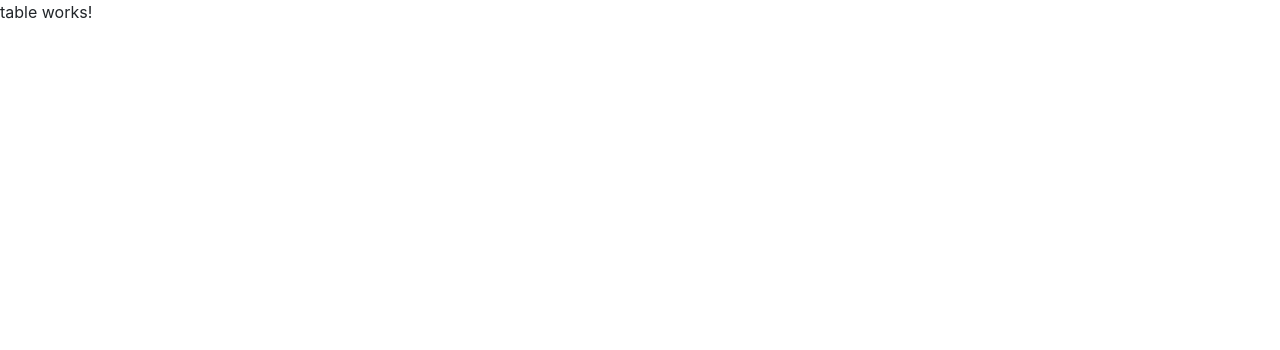
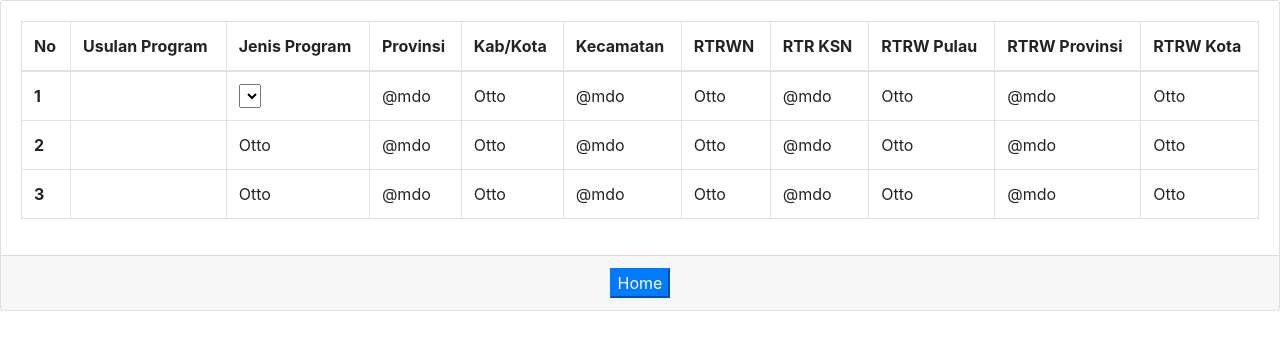
Before and after one commit to Nanra/sirena-app-demo, an Angular app: page /table in a window 1280 px wide. Shown: the top 350 px of the page. Built offline with nearby package versions, Linux system fonts and the light colour scheme.

Commit message:
:hammer: Add Page Table :hammer:

```diff
--- a/src/app/table/table.component.html
+++ b/src/app/table/table.component.html
@@ -1,3 +1,76 @@
-<p>
-  table works!
-</p>
+
+
+<div class="">
+</div>
+
+
+<div class="card">
+    <div class="card-body">
+        <table class="table table-bordered">
+            <thead>
+              <tr>
+                <th scope="col">No</th>
+                <th scope="col">Usulan Program</th>
+                <th scope="col">Jenis Program</th>
+                <th scope="col">Provinsi</th>
+                <th scope="col">Kab/Kota</th>
+                <th scope="col">Kecamatan</th>
+                <th scope="col">RTRWN</th>
+                <th scope="col">RTR KSN</th>
+                <th scope="col">RTRW Pulau</th>
+                <th scope="col">RTRW Provinsi</th>
+                <th scope="col">RTRW Kota</th>
+              </tr>
+            </thead>
+            <tbody>
+              <tr>
+                <th scope="row">1</th>
+                <td></td>
+                <td>
+
+                  <select></select>
+
+
+                </td>
+                <td>@mdo</td>
+                <td>Otto</td>
+                <td>@mdo</td>
+                <td>Otto</td>
+                <td>@mdo</td>
+                <td>Otto</td>
+                <td>@mdo</td>
+                <td>Otto</td>
+              </tr>
+              <tr>
+                <th scope="row">2</th>
+                <td></td>
+                <td>Otto</td>
+                <td>@mdo</td>
+                <td>Otto</td>
+                <td>@mdo</td>
+                <td>Otto</td>
+                <td>@mdo</td>
+                <td>Otto</td>
+                <td>@mdo</td>
+                <td>Otto</td>
+              </tr>
+              <tr>
+                <th scope="row">3</th>
+                <td></td>
+                <td>Otto</td>
+                <td>@mdo</td>
+                <td>Otto</td>
+                <td>@mdo</td>
+                <td>Otto</td>
+                <td>@mdo</td>
+                <td>Otto</td>
+                <td>@mdo</td>
+                <td>Otto</td>
+              </tr>
+            </tbody>
+          </table>
+    </div>
+    <div class="card-footer text-center">
+        <button type="button" routerLink="" class="btn-primary btn-md">Home</button>
+      </div>
+  </div>
```
